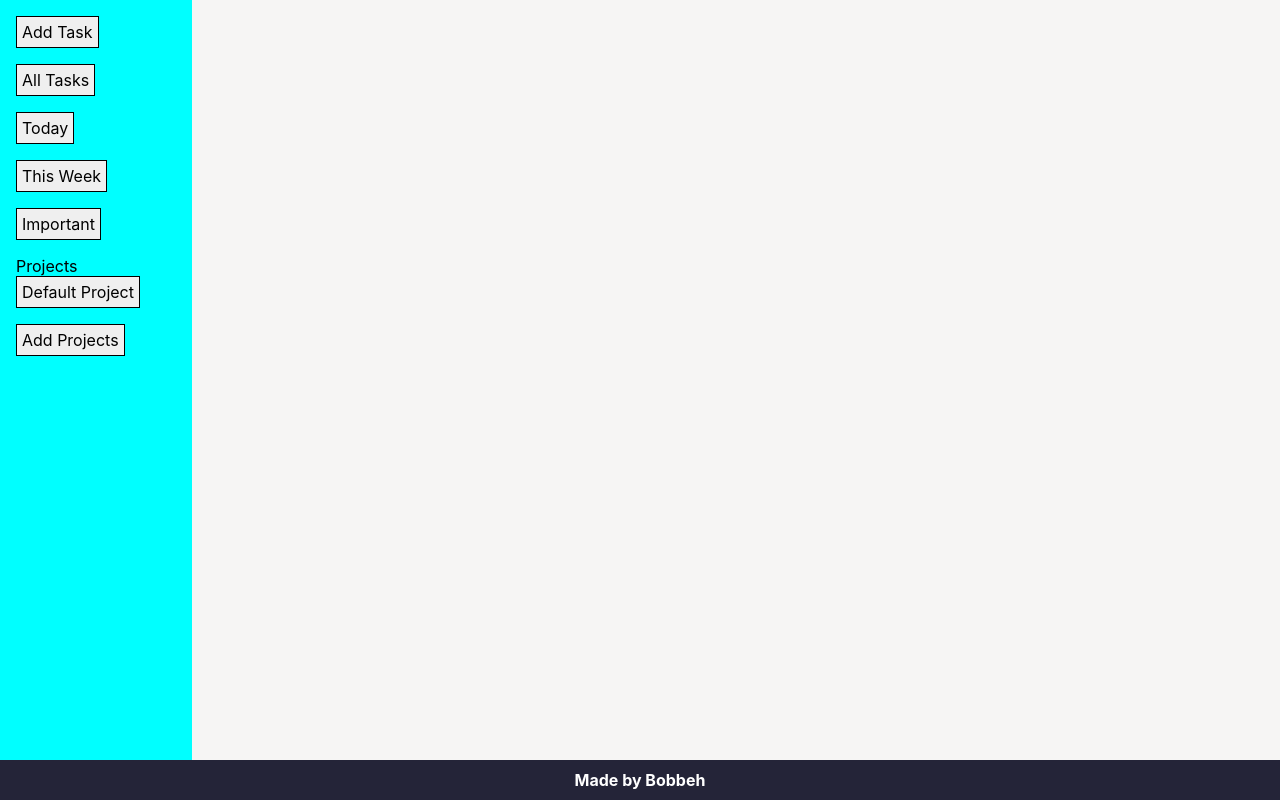
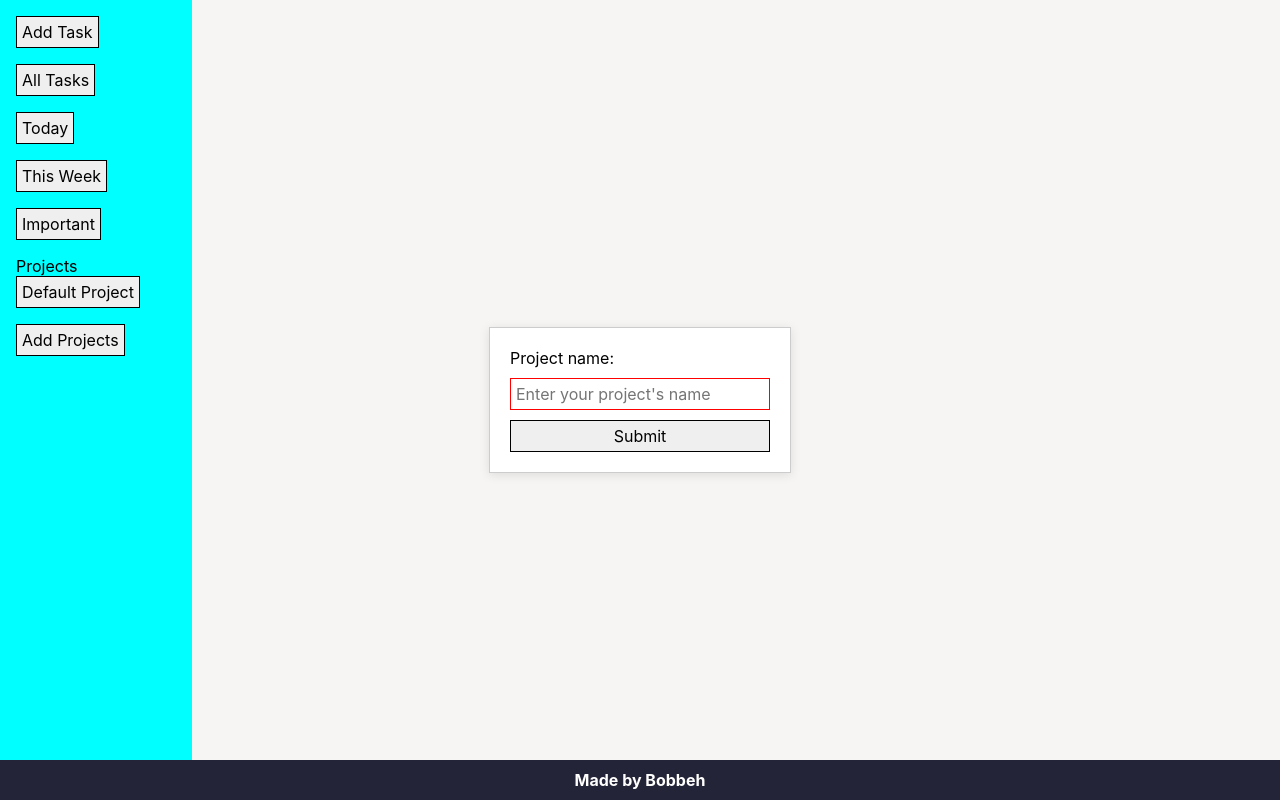
Before and after one commit to bdelucia/odin-todo, a website built with webpack: page src/index.html in a window 1280 px wide. Both pictures are taken after a click on the button "Add Projects". Built offline with nearby package versions, Linux system fonts and the light colour scheme.

Commit message:
addproject form button

```diff
--- a/src/index.js
+++ b/src/index.js
@@ -1,5 +1,5 @@
 import './styles.css'
-import projectItem from './modules/projects.js'
+import projectItem, { addProjectFormHandler } from './modules/projects.js'
 import { addTaskFormHandler, createTaskForm } from './modules/addTask.js'
 import { addProject, addTasktoProject,  printProjects} from './modules/projects.js';
 
@@ -8,3 +8,5 @@ addProject('Default Project');
 
 // handles what happens when the add task button is pressed;
 addTaskFormHandler();
+
+addProjectFormHandler();
--- a/src/modules/addTask.js
+++ b/src/modules/addTask.js
@@ -1,5 +1,5 @@
 // creates an element of type, with optional attributes as an object
-function createElement(type, attributes = {}) {
+export function createElement(type, attributes = {}) {
     const element = document.createElement(type);
     Object.keys(attributes).forEach(key => {
         element.setAttribute(key, attributes[key]);
@@ -8,14 +8,14 @@ function createElement(type, attributes = {}) {
 }
 
 // creates an input
-function createInput(id, type, placeholder, required = false){
+export function createInput(id, type, placeholder, required = false){
     const input = createElement('input', { id, name: id, type, placeholder });
     if(required) input.required = 'true';
     return input;
 }
 
 // creates label partner element for an element, used in createForm() with createInput() to make input-label pairs
-function createLabel(forElement, textContent) {
+export function createLabel(forElement, textContent) {
     const label = createElement('label', { for: forElement });
     label.textContent = textContent;
     return label;
--- a/src/modules/projects.js
+++ b/src/modules/projects.js
@@ -1,4 +1,4 @@
-import { createOverlay, showForm, hideForm } from "./addTask";
+import { createOverlay, showForm, hideForm, createElement, createInput, createLabel } from "./addTask";
 export let projects = [];
 export let selectedProject = null;
 function Project(id, name) {
@@ -16,16 +16,16 @@ function addProjectToSidebar(projectName){
     projectsSidebarContainer.appendChild(projectButton);
 }
 
-function addProjectForm(){
+function createProjectForm(){
     const form = createElement('form', { id: 'projectForm' });
 
     const projectLabel = createLabel('projectName', 'Project name: ');
     const projectInput = createInput('projectName', 'text', `Enter your project's name`, true); // title is required
 
-    const projectSubmitButton = createElement('button', { type: 'submit' });
-    projectSubmitButton.textContent = 'Submit';
+    const projectSubmitBtn = createElement('button', { type: 'submit', id: 'projectSubmitBtn' });
+    projectSubmitBtn.textContent = 'Submit';
 
-    form.append(projectLabel, projectInput, submitButton);
+    form.append(projectLabel, projectInput, projectSubmitBtn);
 
     return form;
 }
@@ -45,6 +45,23 @@ export function addTasktoProject(projectName, task){
     }
 }
 
+export function addProjectFormHandler(){
+    const form = createProjectForm();
+    const overlay = createOverlay();
+    const content = document.getElementById('content');
+    const addProjectBtn = document.getElementById('addProjectBtn');
+    const projectFormSubmitBtn = form.querySelector('#projectSubmitBtn');
+
+    // Event listeners for showing and hiding the form
+    addProjectBtn.addEventListener('click', () => showForm(form, overlay));
+    projectFormSubmitBtn.addEventListener('click', (event) => {
+        addProject()
+    });
+
+    // appends the overlay with the form to content, by default its invisible
+    content.append(form, overlay);
+}
+
 export function printProjects() {
     return [...projects];
 }
--- a/src/styles.css
+++ b/src/styles.css
@@ -65,7 +65,7 @@ input[required]:valid {
   margin-top: 1rem;
 }
 
-#form {
+#form, #projectForm {
   display: none;
   position: fixed;
   gap: 10px;
```
